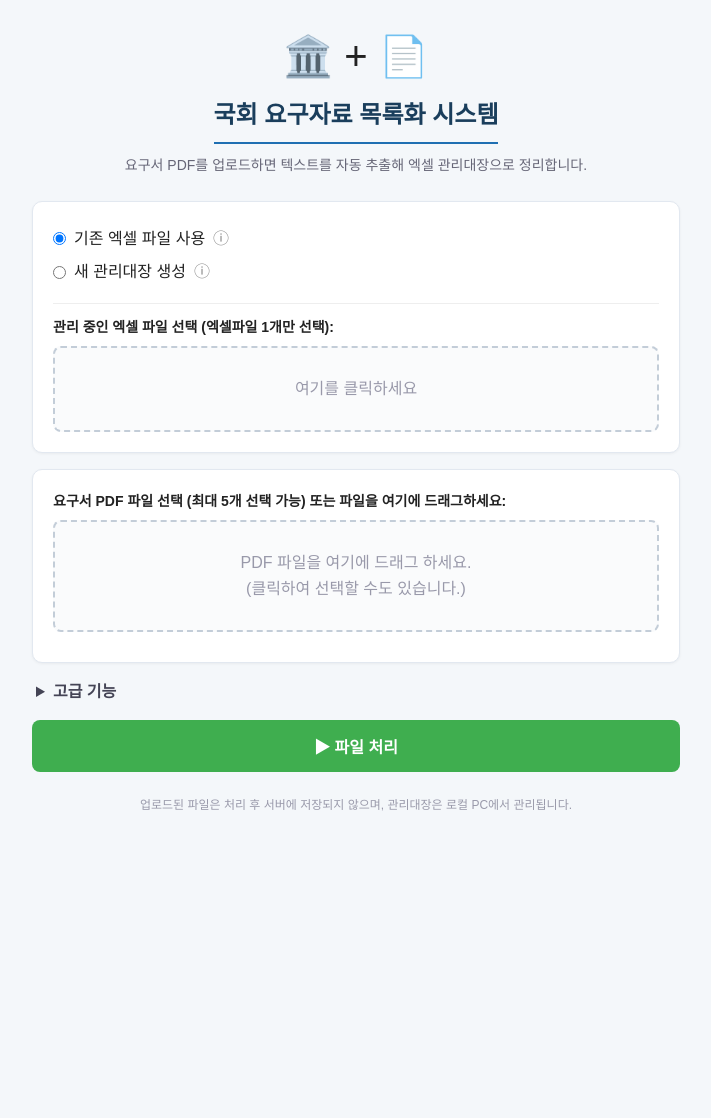
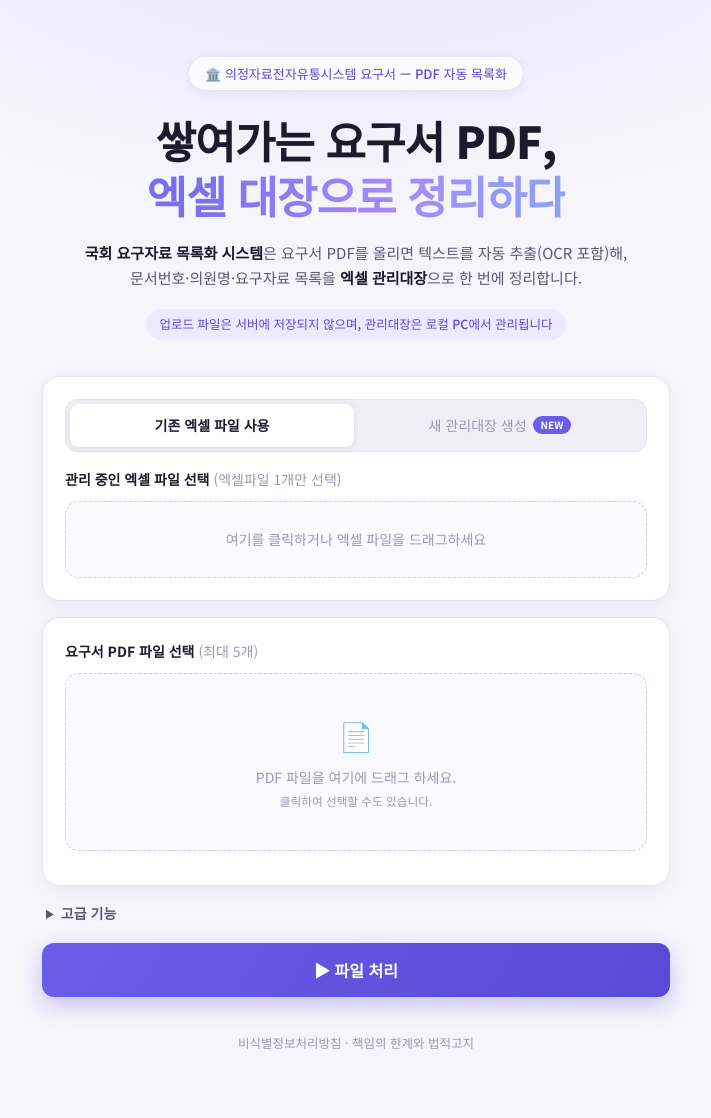
Before and after one commit to limjh0301/Main-Project, a Flask app: page / in a window 1280 px wide. Shown: the whole page, without its empty margins (284-995 px from the left). Before the commit the page ends 811 px from the top, so only its background shows below. Run offline with Flask 3, Linux system fonts and the light colour scheme.

Commit message:
style: Findex 스타일 라이트 테마로 UI 리디자인
- 히어로 영역: 필 배지 + 그라디언트 강조 타이틀 + 안내 배지
- 관리대장 모드 선택을 세그먼트 토글로 변경
- 보라 포인트 컬러, 큰 라운드 카드, 소프트 섀도, Noto Sans KR 적용
- 밝은 배경(연보라 라디얼 그라디언트) 유지

Co-Authored-By: Claude Fable 5 <noreply@anthropic.com>
Claude-Session: https://claude.ai/code/session_01K7ZFb7xHAPDjEXFteGRcE6

```diff
--- a/static/style.css
+++ b/static/style.css
@@ -1,81 +1,169 @@
 * { box-sizing: border-box; margin: 0; padding: 0; }
 
+:root {
+  --violet: #6d5ce7;
+  --violet-strong: #5a48d6;
+  --violet-soft: #ede9ff;
+  --violet-text: #8b7cf6;
+  --ink: #1c1b2e;
+  --ink-sub: #5a5870;
+  --ink-faint: #9a98b0;
+  --bg: #f6f5fb;
+  --card: #ffffff;
+  --line: #e6e4f2;
+  --ok: #2f9e5f;
+}
+
 body {
-  font-family: "Malgun Gothic", "Apple SD Gothic Neo", "Noto Sans KR", sans-serif;
-  background: #f4f7fa;
-  color: #222;
-  line-height: 1.6;
+  font-family: "Noto Sans KR", "Malgun Gothic", "Apple SD Gothic Neo", sans-serif;
+  background:
+    radial-gradient(60rem 30rem at 50% -8rem, #e9e4ff 0%, rgba(233, 228, 255, 0) 70%),
+    var(--bg);
+  color: var(--ink);
+  line-height: 1.65;
 }
 
 .container {
-  max-width: 680px;
+  max-width: 660px;
   margin: 0 auto;
-  padding: 24px 16px 48px;
+  padding: 56px 16px 64px;
 }
 
-.header { text-align: center; margin-bottom: 24px; }
-.logo { font-size: 40px; margin-bottom: 8px; }
-.header h1 {
-  font-size: 24px;
-  color: #1a3e5c;
-  border-bottom: 2px solid #1f6fb2;
-  display: inline-block;
-  padding-bottom: 8px;
-}
-.subtitle { margin-top: 10px; color: #667; font-size: 14px; }
+/* ---------- 히어로 ---------- */
+.hero { text-align: center; margin-bottom: 36px; }
 
-.card {
-  background: #fff;
-  border: 1px solid #e2e8f0;
-  border-radius: 10px;
-  padding: 20px;
-  margin-bottom: 16px;
-  box-shadow: 0 1px 3px rgba(0, 0, 0, 0.05);
+.hero-badge {
+  display: inline-flex;
+  align-items: center;
+  gap: 6px;
+  font-size: 13px;
+  font-weight: 500;
+  color: var(--violet-strong);
+  background: rgba(255, 255, 255, 0.75);
+  border: 1px solid var(--line);
+  border-radius: 999px;
+  padding: 6px 16px;
+  box-shadow: 0 2px 10px rgba(109, 92, 231, 0.08);
+  margin-bottom: 22px;
 }
 
-.radio-row, .check-row {
+.hero-title {
+  font-size: clamp(32px, 6vw, 44px);
+  font-weight: 900;
+  letter-spacing: -0.02em;
+  line-height: 1.25;
+  margin-bottom: 18px;
+}
+.hero-title .accent {
+  background: linear-gradient(92deg, #7b6cf0 10%, #a78bfa 60%, #8ea2f5 100%);
+  -webkit-background-clip: text;
+  background-clip: text;
+  color: transparent;
+}
+
+.hero-sub { font-size: 15px; color: var(--ink-sub); margin-bottom: 18px; }
+.hero-sub strong { color: var(--ink); }
+
+.hero-note {
+  display: inline-block;
+  font-size: 12.5px;
+  font-weight: 500;
+  color: var(--violet-strong);
+  background: var(--violet-soft);
+  border-radius: 999px;
+  padding: 5px 14px;
+}
+
+/* ---------- 카드 ---------- */
+.card {
+  background: var(--card);
+  border: 1px solid var(--line);
+  border-radius: 18px;
+  padding: 22px;
+  margin-bottom: 16px;
+  box-shadow: 0 6px 24px rgba(28, 27, 46, 0.05);
+}
+
+/* ---------- 세그먼트 토글 ---------- */
+.segmented {
+  display: grid;
+  grid-template-columns: 1fr 1fr;
+  gap: 4px;
+  background: #f0eff8;
+  border: 1px solid var(--line);
+  border-radius: 12px;
+  padding: 4px;
+  margin-bottom: 6px;
+}
+.segment { position: relative; }
+.segment input { position: absolute; opacity: 0; pointer-events: none; }
+.segment span {
   display: flex;
   align-items: center;
-  gap: 8px;
-  padding: 4px 0;
+  justify-content: center;
+  gap: 6px;
+  padding: 10px 8px;
+  font-size: 14px;
+  font-weight: 500;
+  color: var(--ink-faint);
+  border-radius: 9px;
   cursor: pointer;
+  transition: all 0.15s;
 }
-.hint { color: #888; cursor: help; }
-.warn { color: #b45309; font-size: 13px; }
+.segment input:checked + span {
+  background: #fff;
+  color: var(--ink);
+  font-weight: 700;
+  box-shadow: 0 2px 8px rgba(28, 27, 46, 0.08);
+}
+.new-badge {
+  font-style: normal;
+  font-size: 10px;
+  font-weight: 700;
+  color: #fff;
+  background: var(--violet);
+  border-radius: 999px;
+  padding: 1px 8px;
+}
 
+/* ---------- 섹션 라벨 & 드롭존 ---------- */
 .section-label {
-  font-weight: bold;
+  font-weight: 700;
   font-size: 14px;
-  margin: 14px 0 8px;
-  padding-top: 12px;
-  border-top: 1px solid #eee;
+  margin: 16px 0 10px;
 }
-.card > .section-label:first-child { border-top: none; padding-top: 0; margin-top: 0; }
+.card > .section-label:first-child { margin-top: 0; }
+.muted { color: var(--ink-faint); font-weight: 400; }
 
 .dropzone {
-  border: 2px dashed #c3cdd8;
-  border-radius: 8px;
-  background: #fafbfc;
-  padding: 28px 16px;
+  border: 1.5px dashed #cdc9e6;
+  border-radius: 14px;
+  background: #fbfaff;
+  padding: 26px 16px;
   text-align: center;
-  color: #99a;
+  color: var(--ink-faint);
+  font-size: 14px;
   cursor: pointer;
-  transition: border-color 0.15s, background 0.15s;
+  transition: border-color 0.15s, background 0.15s, color 0.15s;
 }
+.dropzone-lg { padding: 38px 16px; }
+.dz-icon { display: block; font-size: 28px; margin-bottom: 8px; }
+.dropzone small { color: var(--ink-faint); }
 .dropzone:hover, .dropzone.dragover {
-  border-color: #1f6fb2;
-  background: #eef5fb;
-  color: #1f6fb2;
+  border-color: var(--violet);
+  background: var(--violet-soft);
+  color: var(--violet-strong);
 }
-.dropzone.has-file { color: #1a7f37; border-color: #1a7f37; }
+.dropzone.has-file { color: var(--ok); border-color: var(--ok); background: #f2fbf6; }
 
-.file-list { list-style: none; margin-top: 10px; }
+.file-list { list-style: none; margin-top: 12px; }
 .file-list li {
-  font-size: 13px;
-  padding: 6px 10px;
-  background: #f0f6fc;
-  border-radius: 6px;
-  margin-bottom: 4px;
+  font-size: 13.5px;
+  padding: 9px 14px;
+  background: #f6f5fb;
+  border: 1px solid var(--line);
+  border-radius: 10px;
+  margin-bottom: 6px;
   display: flex;
   justify-content: space-between;
   align-items: center;
@@ -83,44 +171,65 @@ body {
 .file-list button {
   border: none;
   background: none;
-  color: #c00;
+  color: #c25;
   cursor: pointer;
   font-size: 14px;
 }
 
-.advanced { margin-bottom: 16px; padding: 0 4px; }
-.advanced summary { cursor: pointer; font-weight: bold; color: #445; }
-.advanced label { margin-top: 8px; }
+/* ---------- 고급 기능 ---------- */
+.advanced { margin: 4px 4px 18px; }
+.advanced summary {
+  cursor: pointer;
+  font-weight: 700;
+  font-size: 14px;
+  color: var(--ink-sub);
+}
+.check-row {
+  display: flex;
+  align-items: center;
+  gap: 8px;
+  margin-top: 10px;
+  font-size: 14px;
+  cursor: pointer;
+}
+.warn { color: #b45309; font-size: 13px; }
 
+/* ---------- 버튼 ---------- */
 .submit-btn {
   width: 100%;
-  padding: 14px;
+  padding: 15px;
   font-size: 16px;
-  font-weight: bold;
+  font-weight: 700;
+  font-family: inherit;
   color: #fff;
-  background: #3fae4f;
+  background: linear-gradient(120deg, var(--violet) 0%, var(--violet-strong) 100%);
   border: none;
-  border-radius: 8px;
+  border-radius: 12px;
   cursor: pointer;
+  box-shadow: 0 8px 22px rgba(109, 92, 231, 0.35);
+  transition: transform 0.1s, box-shadow 0.15s;
 }
-.submit-btn:hover { background: #35993f; }
-.submit-btn:disabled { background: #9cc; cursor: wait; }
+.submit-btn:hover { transform: translateY(-1px); box-shadow: 0 10px 26px rgba(109, 92, 231, 0.45); }
+.submit-btn:disabled { background: #b9b2e8; box-shadow: none; cursor: wait; transform: none; }
 
+/* ---------- 상태 & 결과 ---------- */
 .status {
-  padding: 12px 16px;
-  border-radius: 8px;
-  margin-bottom: 16px;
+  padding: 13px 18px;
+  border-radius: 12px;
+  margin: 16px 0;
   font-size: 14px;
 }
-.status.info { background: #e8f1fb; color: #1a4d7c; }
-.status.error { background: #fde8e8; color: #9b1c1c; }
+.status.info { background: var(--violet-soft); color: var(--violet-strong); }
+.status.error { background: #fdecec; color: #a12626; }
 
-.result h2 { font-size: 18px; color: #1a3e5c; margin-bottom: 10px; }
+.result { margin-top: 20px; }
+.result h2 { font-size: 18px; margin-bottom: 10px; }
+#result-summary { font-size: 14px; color: var(--ink-sub); margin-bottom: 12px; }
 
 .result-file {
-  border: 1px solid #e2e8f0;
-  border-radius: 8px;
-  padding: 12px;
+  border: 1px solid var(--line);
+  border-radius: 12px;
+  padding: 14px;
   margin-bottom: 10px;
   font-size: 13px;
 }
@@ -128,37 +237,45 @@ body {
 .result-file .badge {
   display: inline-block;
   font-size: 11px;
-  padding: 1px 8px;
-  border-radius: 10px;
-  background: #e8f1fb;
-  color: #1a4d7c;
+  font-weight: 500;
+  padding: 1px 10px;
+  border-radius: 999px;
+  background: var(--violet-soft);
+  color: var(--violet-strong);
   margin-left: 6px;
 }
 .result-file table { width: 100%; border-collapse: collapse; margin-top: 6px; }
 .result-file th, .result-file td {
-  border: 1px solid #eee;
-  padding: 4px 8px;
+  border: 1px solid #efedf8;
+  padding: 5px 10px;
   text-align: left;
   vertical-align: top;
 }
-.result-file th { background: #f7fafc; white-space: nowrap; width: 90px; }
+.result-file th { background: #f8f7fd; white-space: nowrap; width: 90px; font-weight: 500; }
 
 .download-btn {
   display: block;
   text-align: center;
-  margin-top: 12px;
-  padding: 12px;
-  background: #1f6fb2;
+  margin-top: 14px;
+  padding: 13px;
+  background: var(--ink);
   color: #fff;
-  border-radius: 8px;
+  border-radius: 12px;
   text-decoration: none;
-  font-weight: bold;
+  font-weight: 700;
+  transition: opacity 0.15s;
 }
-.download-btn:hover { background: #185a91; }
+.download-btn:hover { opacity: 0.88; }
 
+/* ---------- 푸터 ---------- */
 .footer {
   text-align: center;
-  color: #99a;
-  font-size: 12px;
-  margin-top: 24px;
+  color: var(--ink-faint);
+  font-size: 12.5px;
+  margin-top: 36px;
 }
+
+@media (max-width: 560px) {
+  .wide-only { display: none; }
+  .container { padding-top: 36px; }
+}
--- a/templates/index.html
+++ b/templates/index.html
@@ -4,42 +4,53 @@
   <meta charset="UTF-8">
   <meta name="viewport" content="width=device-width, initial-scale=1.0">
   <title>국회 요구자료 목록화 시스템</title>
+  <link rel="preconnect" href="https://fonts.googleapis.com">
+  <link rel="preconnect" href="https://fonts.gstatic.com" crossorigin>
+  <link href="https://fonts.googleapis.com/css2?family=Noto+Sans+KR:wght@400;500;700;900&display=swap" rel="stylesheet">
   <link rel="stylesheet" href="{{ url_for('static', filename='style.css') }}">
 </head>
 <body>
   <main class="container">
-    <header class="header">
-      <div class="logo">🏛️ + 📄</div>
-      <h1>국회 요구자료 목록화 시스템</h1>
-      <p class="subtitle">요구서 PDF를 업로드하면 텍스트를 자동 추출해 엑셀 관리대장으로 정리합니다.</p>
+    <header class="hero">
+      <span class="hero-badge">🏛️ 의정자료전자유통시스템 요구서 — PDF 자동 목록화</span>
+      <h1 class="hero-title">
+        쌓여가는 요구서 PDF,<br>
+        <span class="accent">엑셀 대장으로 정리하다</span>
+      </h1>
+      <p class="hero-sub">
+        <strong>국회 요구자료 목록화 시스템</strong>은 요구서 PDF를 올리면 텍스트를 자동 추출(OCR 포함)해,<br class="wide-only">
+        문서번호·의원명·요구자료 목록을 <strong>엑셀 관리대장</strong>으로 한 번에 정리합니다.
+      </p>
+      <span class="hero-note">업로드 파일은 서버에 저장되지 않으며, 관리대장은 로컬 PC에서 관리됩니다</span>
     </header>
 
     <form id="process-form">
       <section class="card">
-        <label class="radio-row">
-          <input type="radio" name="mode" value="existing" checked>
-          기존 엑셀 파일 사용
-          <span class="hint" title="이전에 이 시스템으로 만든 관리대장에 접수 내역을 이어서 추가합니다.">ⓘ</span>
-        </label>
-        <label class="radio-row">
-          <input type="radio" name="mode" value="new">
-          새 관리대장 생성
-          <span class="hint" title="새 엑셀 관리대장을 만들어 접수 내역을 기록합니다.">ⓘ</span>
-        </label>
+        <div class="segmented" role="radiogroup" aria-label="관리대장 선택">
+          <label class="segment">
+            <input type="radio" name="mode" value="existing" checked>
+            <span>기존 엑셀 파일 사용</span>
+          </label>
+          <label class="segment">
+            <input type="radio" name="mode" value="new">
+            <span>새 관리대장 생성 <em class="new-badge">NEW</em></span>
+          </label>
+        </div>
 
         <div id="excel-section">
-          <p class="section-label">관리 중인 엑셀 파일 선택 (엑셀파일 1개만 선택):</p>
+          <p class="section-label">관리 중인 엑셀 파일 선택 <span class="muted">(엑셀파일 1개만 선택)</span></p>
           <div class="dropzone" id="excel-drop">
-            <span id="excel-drop-text">여기를 클릭하세요</span>
+            <span id="excel-drop-text">여기를 클릭하거나 엑셀 파일을 드래그하세요</span>
           </div>
           <input type="file" id="excel-input" accept=".xlsx,.xlsm" hidden>
         </div>
       </section>
 
       <section class="card">
-        <p class="section-label">요구서 PDF 파일 선택 (최대 5개 선택 가능) 또는 파일을 여기에 드래그하세요:</p>
-        <div class="dropzone" id="pdf-drop">
-          <span id="pdf-drop-text">PDF 파일을 여기에 드래그 하세요.<br>(클릭하여 선택할 수도 있습니다.)</span>
+        <p class="section-label">요구서 PDF 파일 선택 <span class="muted">(최대 5개)</span></p>
+        <div class="dropzone dropzone-lg" id="pdf-drop">
+          <span class="dz-icon">📄</span>
+          <span id="pdf-drop-text">PDF 파일을 여기에 드래그 하세요.<br><small>클릭하여 선택할 수도 있습니다.</small></span>
         </div>
         <input type="file" id="pdf-input" accept=".pdf" multiple hidden>
         <ul id="pdf-list" class="file-list"></ul>
@@ -67,7 +78,7 @@
     </section>
 
     <footer class="footer">
-      <p>업로드된 파일은 처리 후 서버에 저장되지 않으며, 관리대장은 로컬 PC에서 관리됩니다.</p>
+      <p>비식별정보처리방침 · 책임의 한계와 법적고지</p>
     </footer>
   </main>
   <script src="{{ url_for('static', filename='script.js') }}"></script>
```
